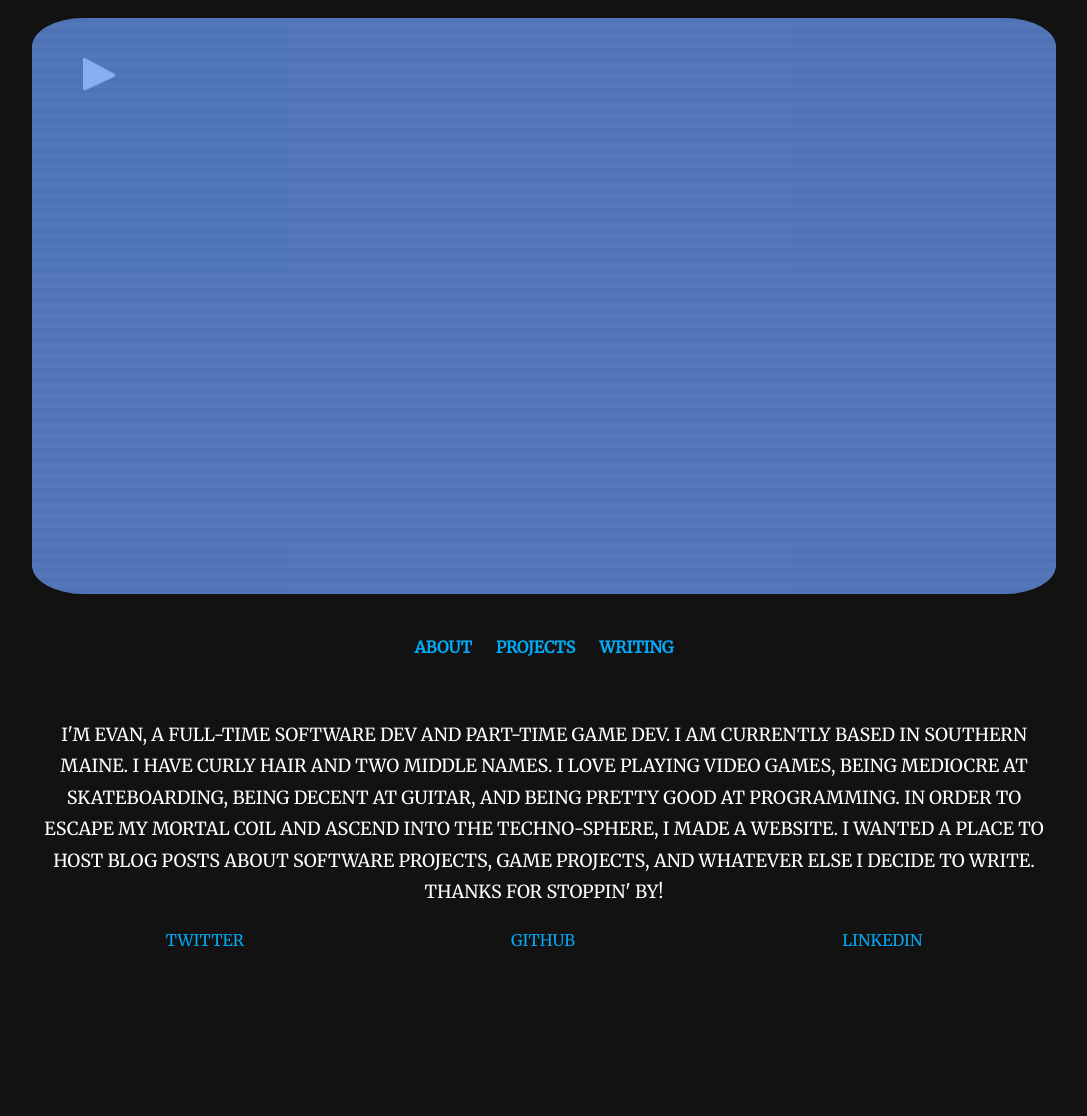
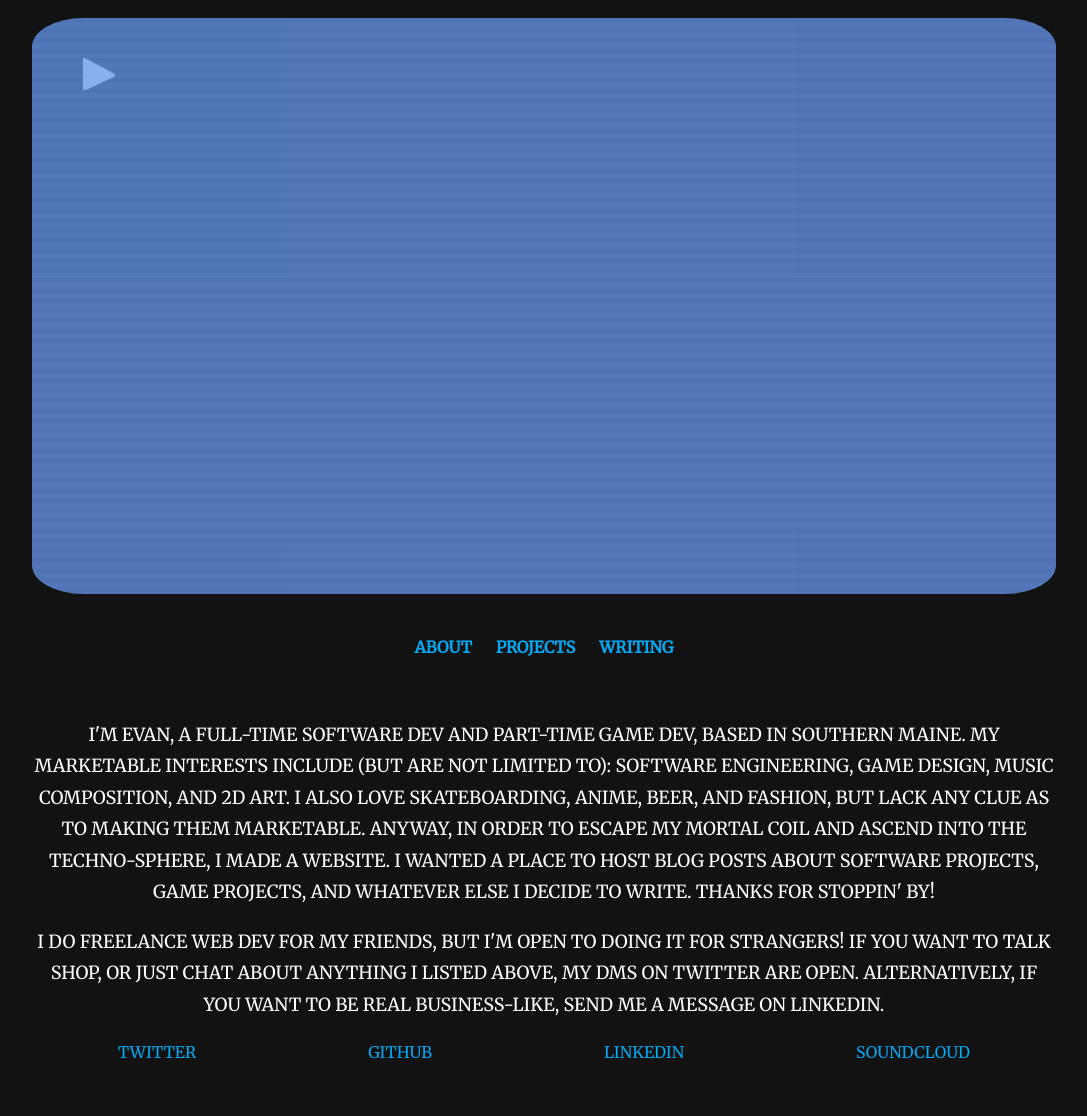
Before and after one commit to evanmrsampson/website, a Jekyll site: the page built from index.md, in a window 1280 px wide. Shown: the whole page, without its empty margins (96-1183 px from the left). Built offline with Jekyll 4.4.1, drawn with Linux system fonts in a browser that asks for light colours; before the commit the page ends 1004 px from its top, so only the background shows below that.

Commit message:
Update intro Add soundcloud

```diff
--- a/index.md
+++ b/index.md
@@ -5,7 +5,11 @@ layout: homepage
 
 <div id="intro">
     <p>
-        I'm Evan, a full-time software dev and part-time game dev. I am currently based in southern Maine. I have curly hair and two middle names. I love playing video games, being mediocre at skateboarding, being decent at guitar, and being pretty good at programming. In order to escape my mortal coil and ascend into the techno-sphere, I made a website. I wanted a place to host blog posts about software projects, game projects, and whatever else I decide to write. Thanks for stoppin' by!
+        I'm Evan, a full-time software dev and part-time game dev, based in southern Maine. My marketable interests include (but are not limited to): software engineering, game design, music composition, and 2D art. I also love skateboarding, anime, beer, and fashion, but lack any clue as to making them marketable.
+        Anyway, in order to escape my mortal coil and ascend into the techno-sphere, I made a website. I wanted a place to host blog posts about software projects, game projects, and whatever else I decide to write. Thanks for stoppin' by!
+    </p>
+    <p>
+        I do freelance web dev for my friends, but I'm open to doing it for strangers! If you want to talk shop, or just chat about anything I listed above, my DMs on Twitter are open. Alternatively, if you want to be real business-like, send me a message on LinkedIn.
     </p>
 </div>
 
@@ -13,4 +17,5 @@ layout: homepage
     <a href="https://twitter.com/__majorbummer" target="_blank">twitter</a>
     <a href="https://github.com/evanmrsampson" target="_blank">github</a>
     <a href="https://www.linkedin.com/in/evan-m-r-sampson/" target="_blank">linkedin</a>
+    <a href="https://soundcloud.com/evanhasmachines" target="_blank">soundcloud</a>
 </div>
```
